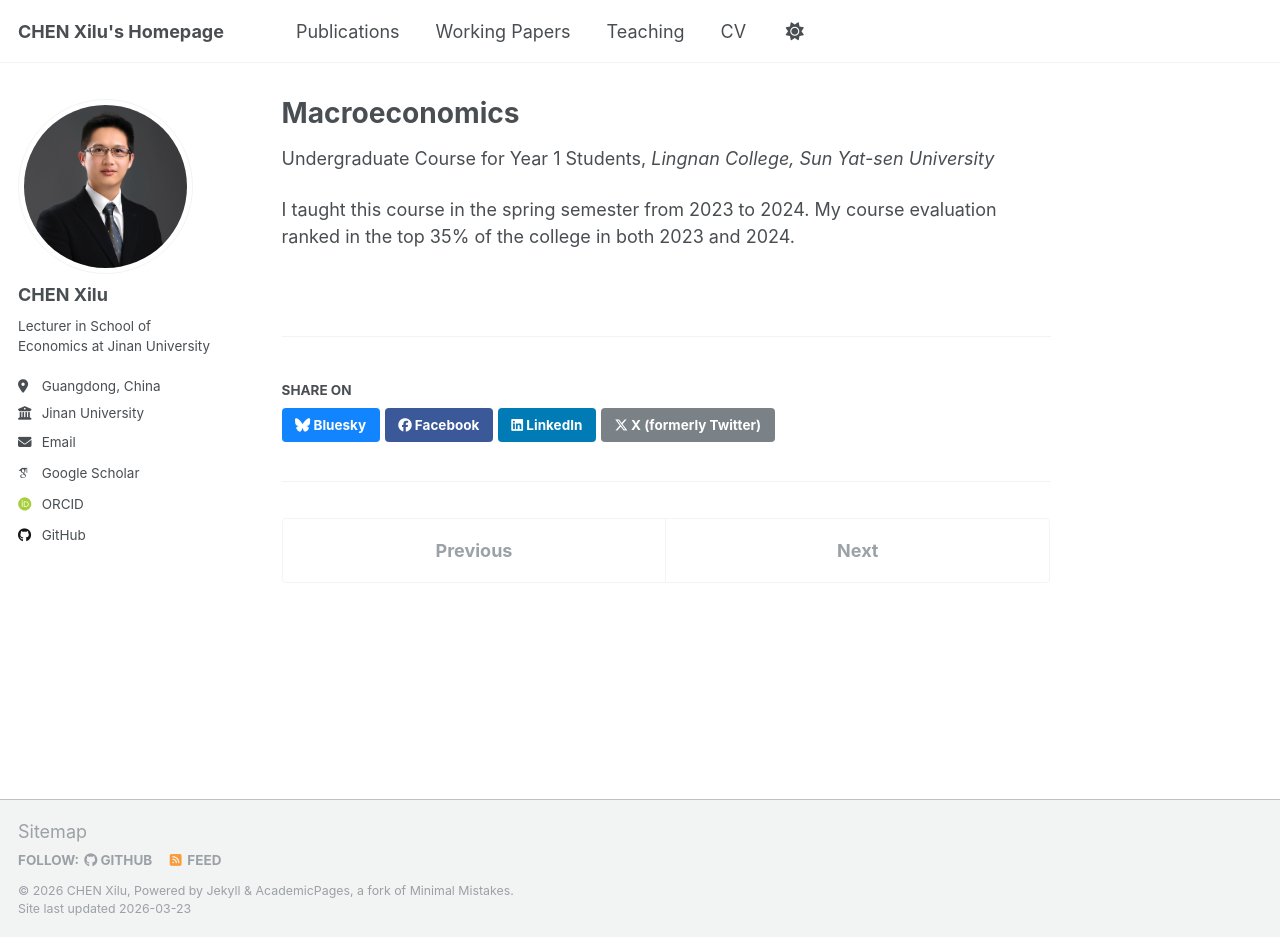
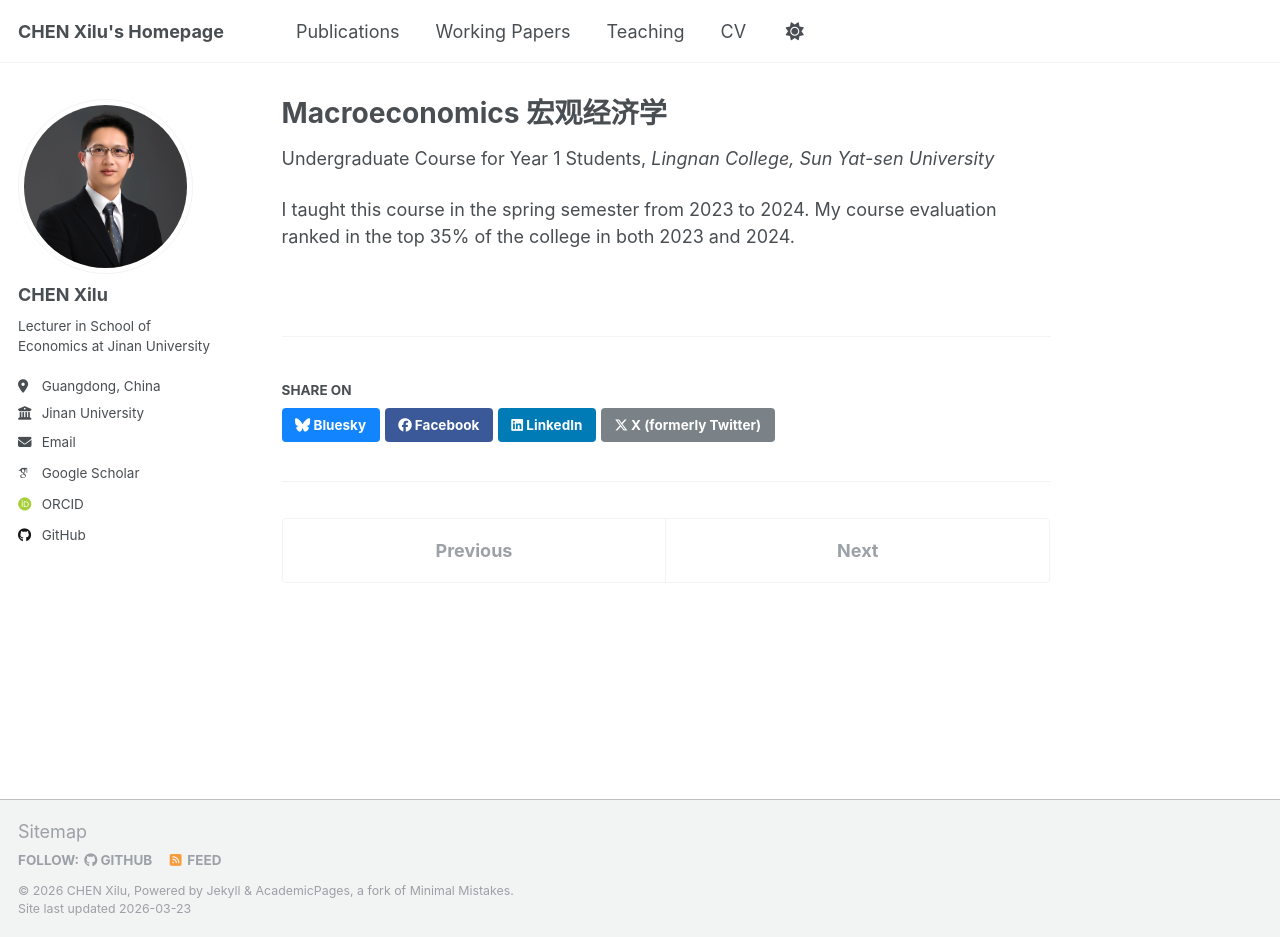
Before and after one commit to Xilu-CHEN/xilu-chen.github.io, a Jekyll site: the page built from _teaching/macro.md, in a window 1280 px wide and 937 px high. Built offline with Jekyll 4.4.1, drawn with Linux system fonts in a browser that asks for light colours; some web fonts are replaced; a script that is not in the unit is left out.

Commit message:
Update title to include Chinese translation

```diff
--- a/_teaching/macro.md
+++ b/_teaching/macro.md
@@ -1,5 +1,5 @@
 ---
-title: "Macroeconomics"
+title: "Macroeconomics 宏观经济学"
 collection: teaching
 type: "Undergraduate Course for Year 1 Students"
 permalink: /teaching/macroeconomics
```
